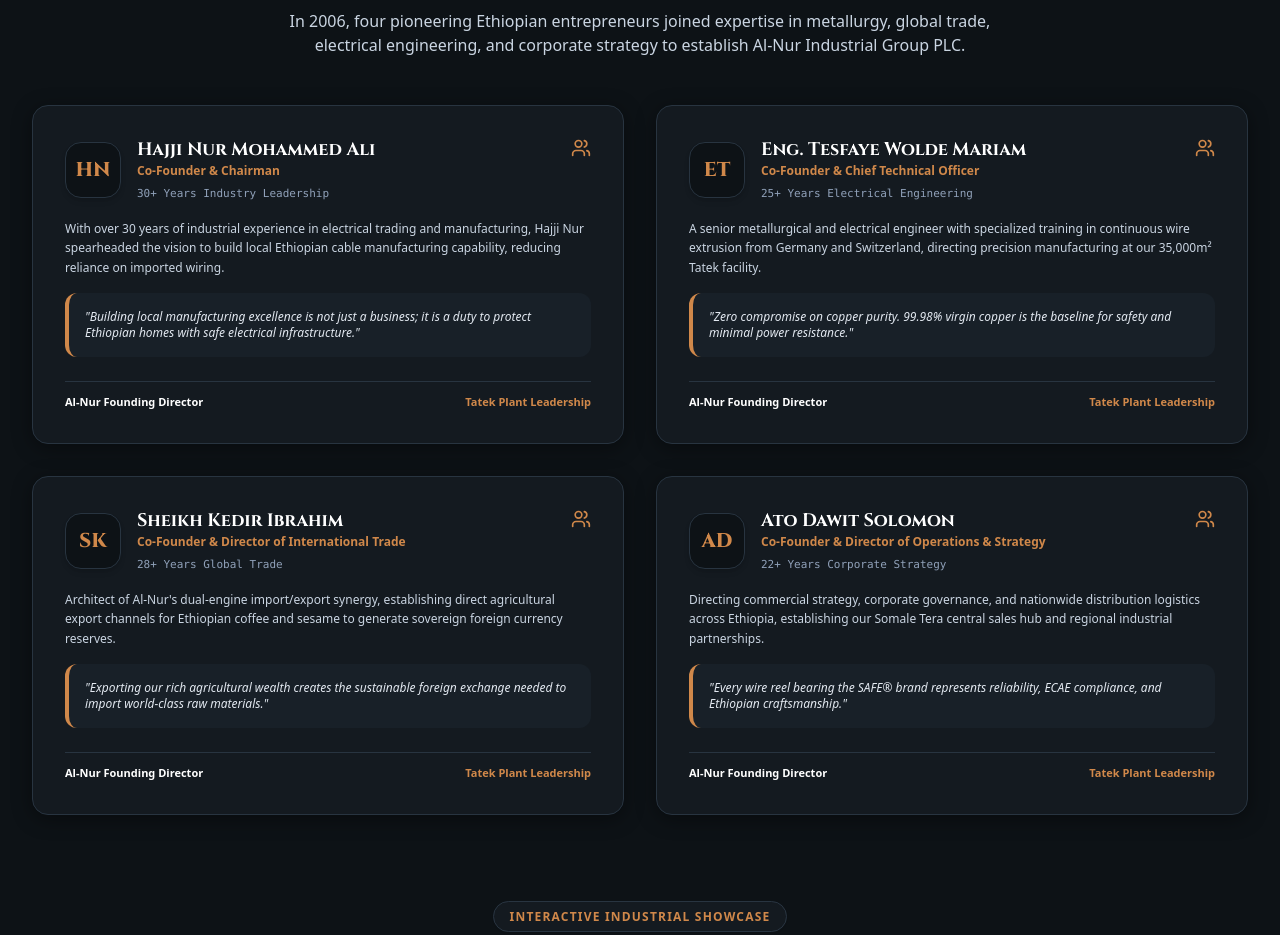
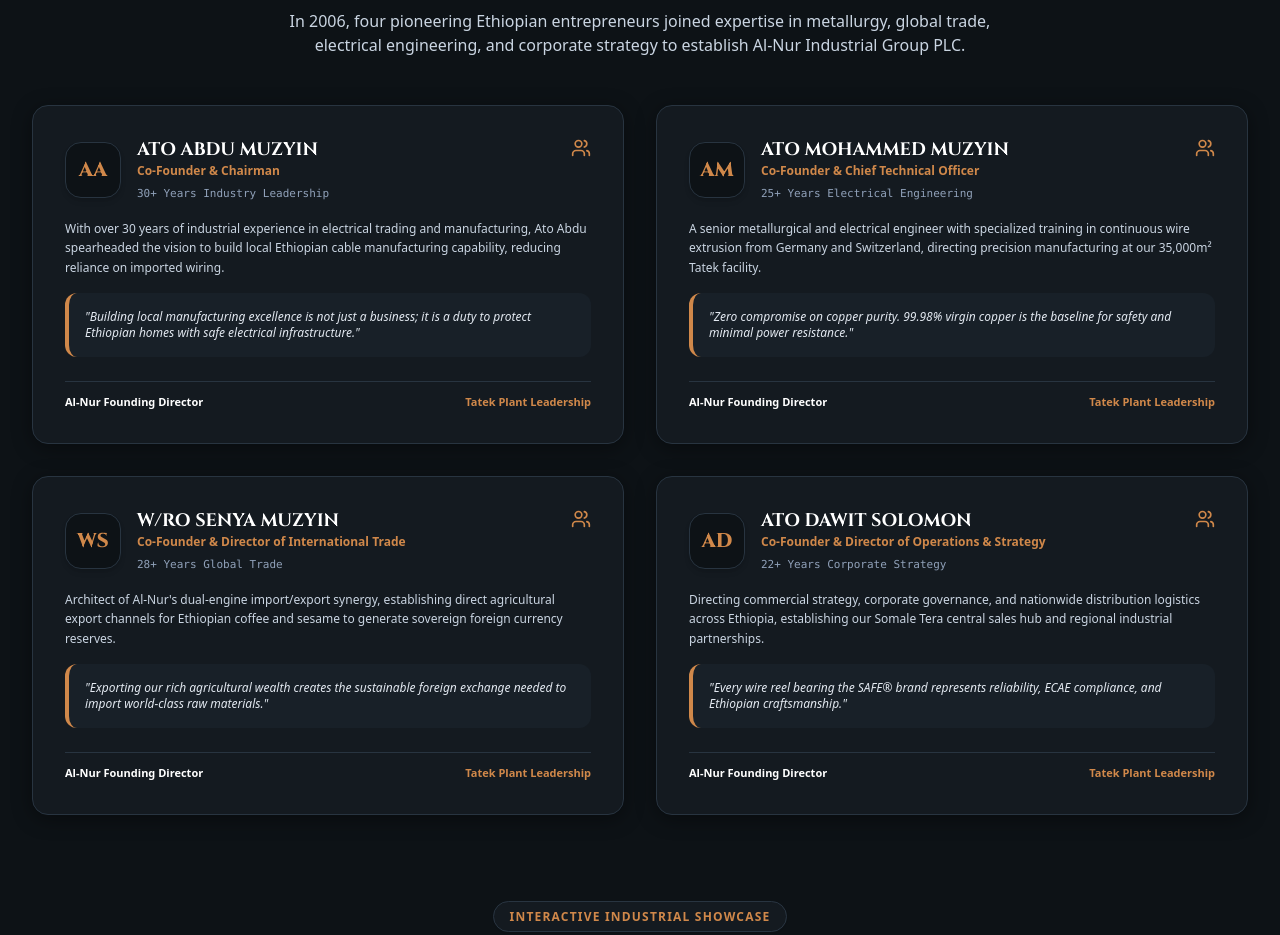
Before and after one commit to nedraseid-dev/AL-NUR, a React (Vite) app: page / in a window 1280 px wide. Shown: the part 900-1835 px from the top of the page. Built offline with nearby package versions, Linux system fonts and the light colour scheme.

Commit message:
UPDATED THE NAME

```diff
--- a/src/data/industrialData.ts
+++ b/src/data/industrialData.ts
@@ -44,28 +44,28 @@
 
 export const FOUNDERS_DATA: Founder[] = [
   {
-    name: "Hajji Nur Mohammed Ali",
+    name: "ATO ABDU MUZYIN",
     role: "Co-Founder & Chairman",
-    bio: "With over 30 years of industrial experience in electrical trading and manufacturing, Hajji Nur spearheaded the vision to build local Ethiopian cable manufacturing capability, reducing reliance on imported wiring.",
+    bio: "With over 30 years of industrial experience in electrical trading and manufacturing, Ato Abdu spearheaded the vision to build local Ethiopian cable manufacturing capability, reducing reliance on imported wiring.",
     quote: "Building local manufacturing excellence is not just a business; it is a duty to protect Ethiopian homes with safe electrical infrastructure.",
     experience: "30+ Years Industry Leadership"
   },
   {
-    name: "Eng. Tesfaye Wolde Mariam",
+    name: "ATO MOHAMMED MUZYIN",
     role: "Co-Founder & Chief Technical Officer",
     bio: "A senior metallurgical and electrical engineer with specialized training in continuous wire extrusion from Germany and Switzerland, directing precision manufacturing at our 35,000m² Tatek facility.",
     quote: "Zero compromise on copper purity. 99.98% virgin copper is the baseline for safety and minimal power resistance.",
     experience: "25+ Years Electrical Engineering"
   },
   {
-    name: "Sheikh Kedir Ibrahim",
+    name: "W/RO SENYA MUZYIN",
     role: "Co-Founder & Director of International Trade",
     bio: "Architect of Al-Nur's dual-engine import/export synergy, establishing direct agricultural export channels for Ethiopian coffee and sesame to generate sovereign foreign currency reserves.",
     quote: "Exporting our rich agricultural wealth creates the sustainable foreign exchange needed to import world-class raw materials.",
     experience: "28+ Years Global Trade"
   },
   {
-    name: "Ato Dawit Solomon",
+    name: "ATO DAWIT SOLOMON",
     role: "Co-Founder & Director of Operations & Strategy",
     bio: "Directing commercial strategy, corporate governance, and nationwide distribution logistics across Ethiopia, establishing our Somale Tera central sales hub and regional industrial partnerships.",
     quote: "Every wire reel bearing the SAFE® brand represents reliability, ECAE compliance, and Ethiopian craftsmanship.",
```
